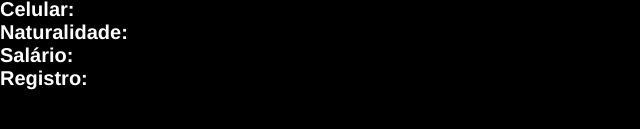
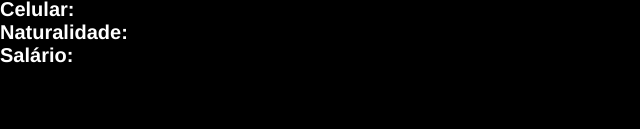
Before and after one commit to thspanhol/pdf-reader, a plain HTML site: page index.html in a window 1280 px wide. Shown: the part 285-414 px from the top of the page, without its empty margins (0-640 px from the left). Drawn offline with Linux system fonts and the light colour scheme.

Commit message:
edit html

```diff
--- a/index.html
+++ b/index.html
@@ -24,7 +24,6 @@
       <p><strong>Celular:</strong> <span id="celular"></span></p>
       <p><strong>Naturalidade:</strong> <span id="naturalidade"></span></p>
       <p><strong>Salário:</strong> <span id="salario"></span></p>
-      <p><strong>Registro:</strong> <span id="registro"></span></p>
       <!--
 Nome do(a) trabalhador(a)
 Cédula de identidade
```
